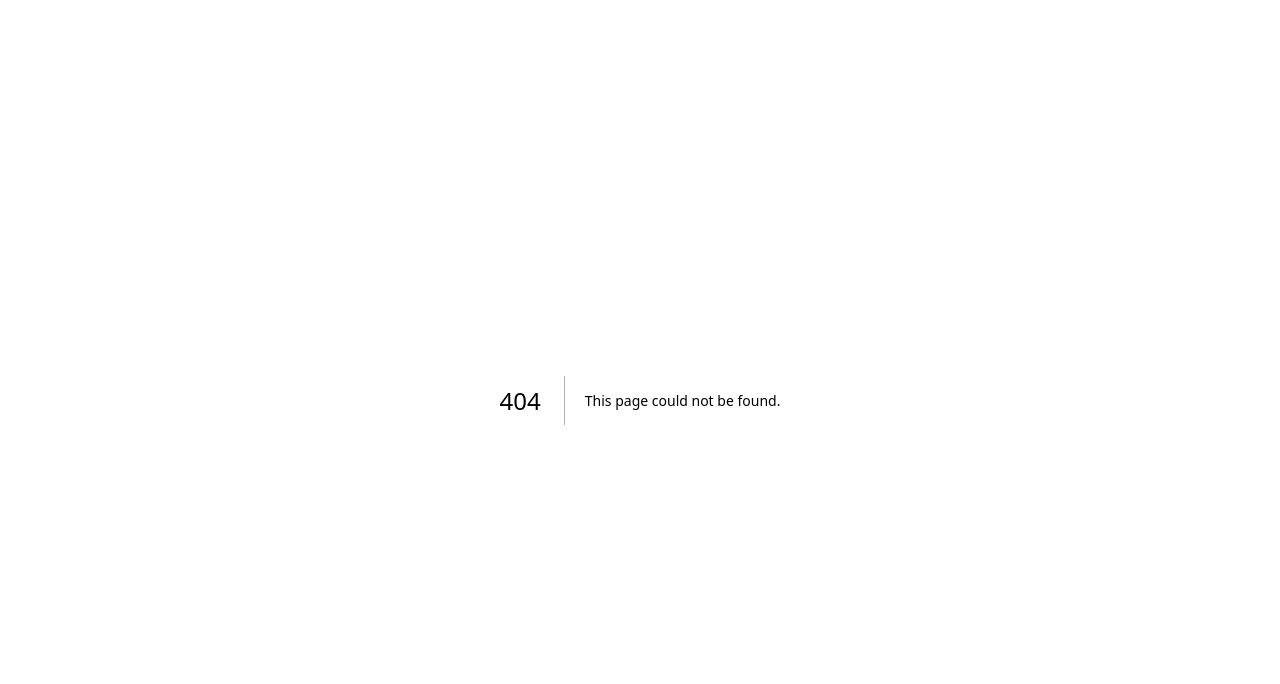
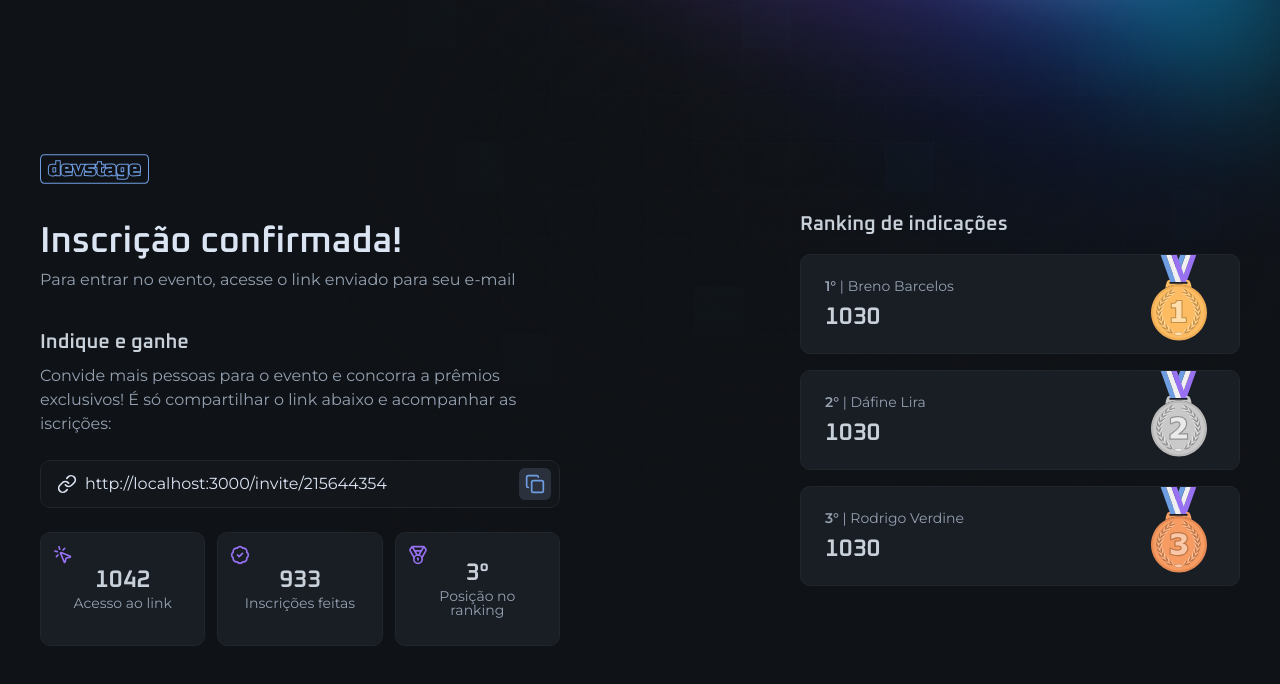
Before and after one commit to Brenobn/Catalyst, a Next.js app: page /invite in a window 1280 px wide. Before the commit this address had no page. Shown: the top 684 px of the page. Built offline with nearby package versions, Linux system fonts and the light colour scheme.

Commit message:
Creating the invitation folder. Starting and finishing the style

```diff
--- /dev/null
+++ b/src/app/invite/page.tsx
@@ -0,0 +1,132 @@
+import { BadgeCheck, Copy, Link, Medal, MousePointerClick } from 'lucide-react'
+import Image from 'next/image'
+import { IconButton } from '@/components/icon-button'
+import { InputField, InputIcon, InputRoot } from '@/components/input'
+import logo from '../../assets/Logo.svg'
+import cooper from '../../assets/medal-cooper.svg'
+import gold from '../../assets/medal-gold.svg'
+import silver from '../../assets/medal-silver.svg'
+
+export default function InvitePage() {
+  return (
+    <div className="min-h-dvh flex items-center justify-between gap-16 flex-col md:flex-row">
+      <div className="flex flex-col gap-10 w-full max-w-[520px]">
+        <Image src={logo} alt="devstage" width={108.5} height={30} />
+
+        <div className="space-y-2">
+          <h1 className="text-4xl font-semibold font-heading text-gray-100 leading-none">
+            Inscrição confirmada!
+          </h1>
+          <p className="text-gray-300">
+            Para entrar no evento, acesse o link enviado para seu e-mail
+          </p>
+        </div>
+
+        <div className="space-y-6">
+          <div className="space-y-3">
+            <h2 className="text-gray-200 text-xl font-heading font-semibold leading-none">
+              Indique e ganhe
+            </h2>
+            <p className="text-gray-300">
+              Convide mais pessoas para o evento e concorra a prêmios
+              exclusivos! É só compartilhar o link abaixo e acompanhar as
+              iscrições:
+            </p>
+          </div>
+
+          <InputRoot>
+            <InputIcon>
+              <Link className="size-5" />
+            </InputIcon>
+
+            <InputField
+              readOnly
+              defaultValue="http://localhost:3000/invite/215644354"
+            />
+
+            <IconButton className="-mr-2">
+              <Copy className="size-5" />
+            </IconButton>
+          </InputRoot>
+
+          <div className="grid gap-3 md:grid-cols-3">
+            <div className="relative bg-gray-700 border border-gray-600 px-4 py-7 flex flex-col items-center justify-center gap-1 rounded-xl">
+              <span className="font-heading text-2xl font-semibold text-gray-200 leading-none">
+                1042
+              </span>
+              <span className="text-sm text-gray-300 leading-none text-center">
+                Acesso ao link
+              </span>
+
+              <MousePointerClick className="absolute size-5 text-purple top-3 left-3" />
+            </div>
+            <div className="relative bg-gray-700 border border-gray-600 px-4 py-7 flex flex-col items-center justify-center gap-1 rounded-xl">
+              <span className="font-heading text-2xl font-semibold text-gray-200 leading-none">
+                933
+              </span>
+              <span className="text-sm text-gray-300 leading-none text-center">
+                Inscrições feitas
+              </span>
+
+              <BadgeCheck className="absolute size-5 text-purple top-3 left-3" />
+            </div>
+            <div className="relative bg-gray-700 border border-gray-600 px-4 py-7 flex flex-col items-center justify-center gap-1 rounded-xl">
+              <span className="font-heading text-2xl font-semibold text-gray-200 leading-none">
+                3°
+              </span>
+              <span className="text-sm text-gray-300 leading-none text-center">
+                Posição no ranking
+              </span>
+
+              <Medal className="absolute size-5 text-purple top-3 left-3" />
+            </div>
+          </div>
+        </div>
+      </div>
+
+      <div className="w-full max-w-[440px] space-y-5">
+        <h2 className="text-gray-200 text-xl font-heading font-semibold leading-none">
+          Ranking de indicações
+        </h2>
+
+        <div className="space-y-4">
+          <div className="relative rounded-xl bg-gray-700 border border-gray-600 p-6 flex flex-col justify-center gap-3">
+            <span className="text-sm text-gray-300 leading-none">
+              <span className="font-semibold">1°</span> | Breno Barcelos
+            </span>
+
+            <span className="font-heading text-2xl font-semibold text-gray-200 leading-none">
+              1030
+            </span>
+
+            <Image src={gold} alt="" className="absolute top-0 right-8" />
+          </div>
+
+          <div className="relative rounded-xl bg-gray-700 border border-gray-600 p-6 flex flex-col justify-center gap-3">
+            <span className="text-sm text-gray-300 leading-none">
+              <span className="font-semibold">2°</span> | Dáfine Lira
+            </span>
+
+            <span className="font-heading text-2xl font-semibold text-gray-200 leading-none">
+              1030
+            </span>
+
+            <Image src={silver} alt="" className="absolute top-0 right-8" />
+          </div>
+
+          <div className="relative rounded-xl bg-gray-700 border border-gray-600 p-6 flex flex-col justify-center gap-3">
+            <span className="text-sm text-gray-300 leading-none">
+              <span className="font-semibold">3°</span> | Rodrigo Verdine
+            </span>
+
+            <span className="font-heading text-2xl font-semibold text-gray-200 leading-none">
+              1030
+            </span>
+
+            <Image src={cooper} alt="" className="absolute top-0 right-8" />
+          </div>
+        </div>
+      </div>
+    </div>
+  )
+}
```
